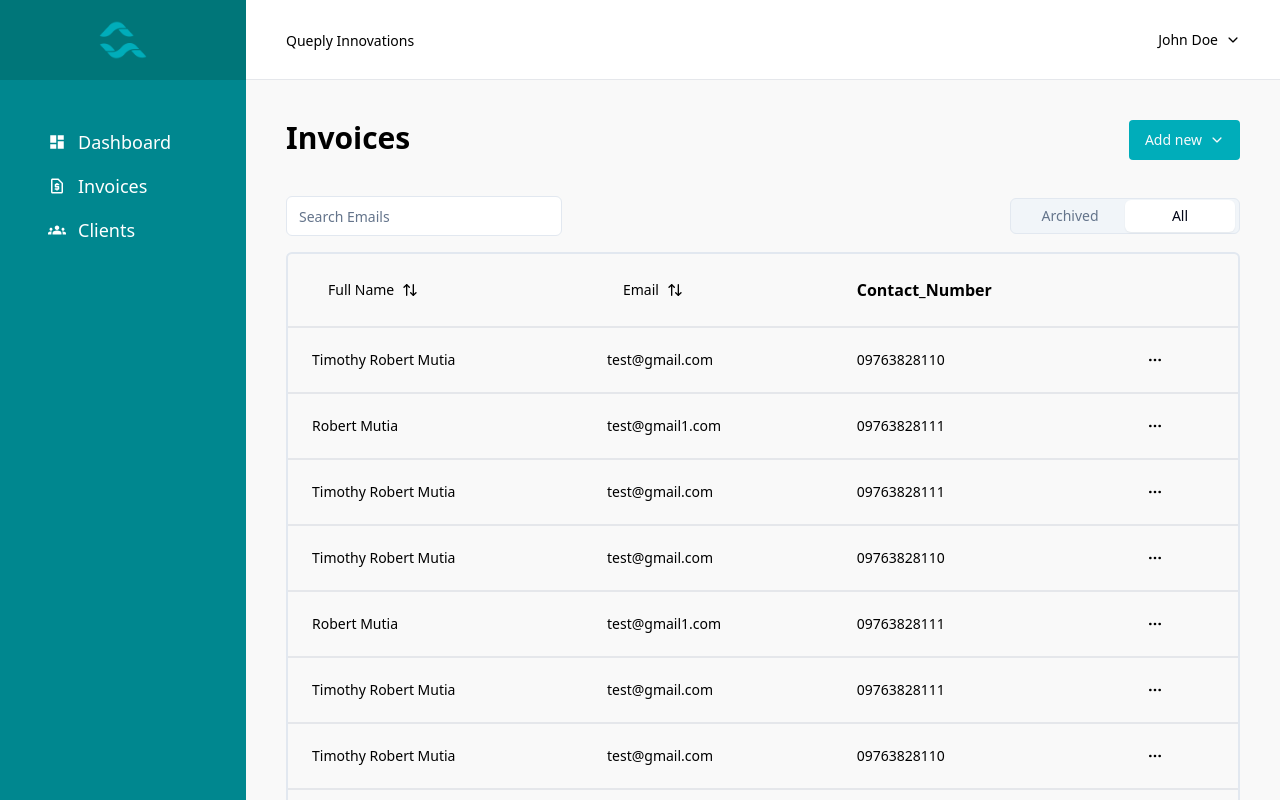
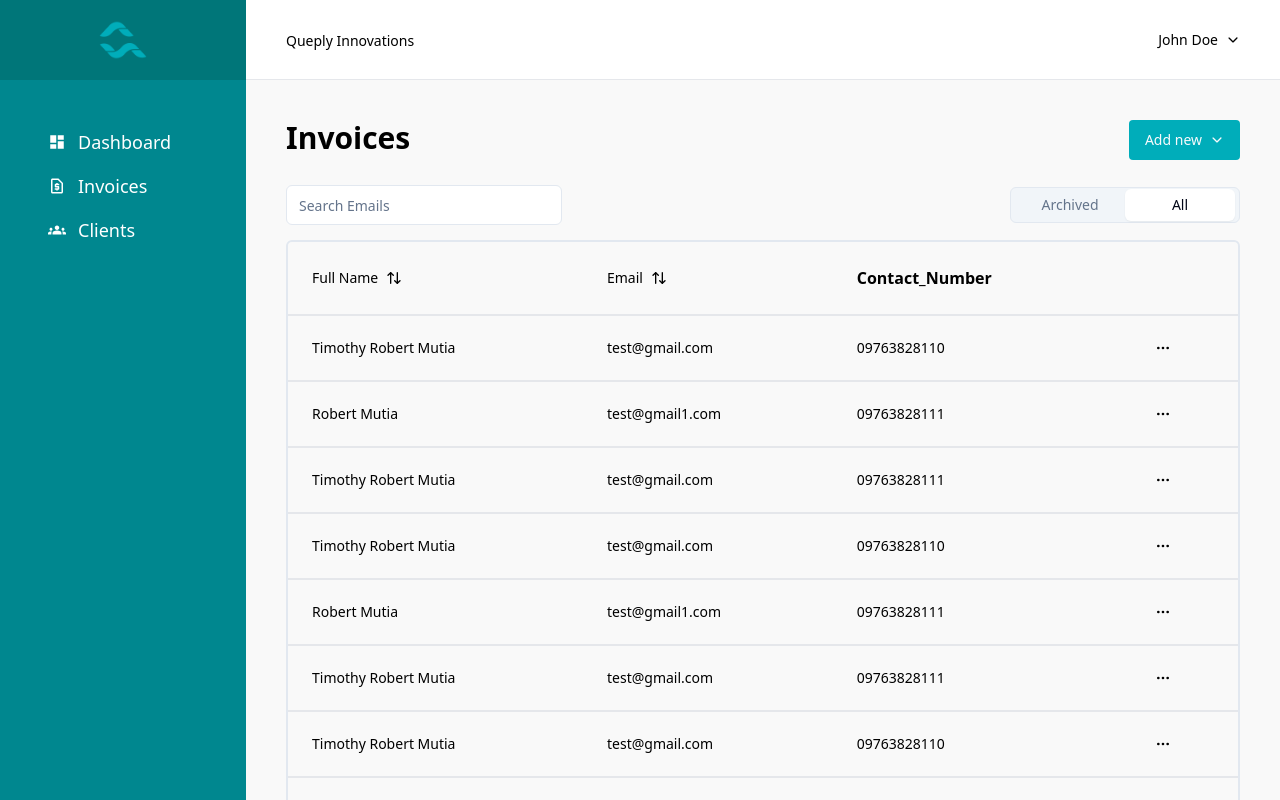
Before and after one commit to clintafk/queply_invoice_system, a React (Vite) app: page /Clients in a window 1280 px wide. Shown: the top 800 px of the page. Built offline with nearby package versions, Linux system fonts and the light colour scheme.

Commit message:
style: adjust some table alignments

```diff
--- a/src/components/ui/ClientDataTable.tsx
+++ b/src/components/ui/ClientDataTable.tsx
@@ -75,15 +75,16 @@ export function ClientDataTable<TData, TValue>({
   })
 
   return (
-    <div>
-      <div className="flex items-center py-4 justify-between">
+  <div className="flex flex-col gap-5">
+    <div className="flex flex-col gap-[10px]">
+      <div className="flex items-center py-[5px] justify-between">
         <Input
           placeholder="Search Emails"
           value={(table.getColumn("email")?.getFilterValue() as string) ?? ""}
           onChange={(event) =>
             table.getColumn("email")?.setFilterValue(event.target.value)
           }
-          className="max-w-[276px] rounded-[6px]"
+          className="max-w-[276px] rounded-[6px] py-2 px-3"
         />
         <Tabs defaultValue="All">
           <TabsList className="w-[230px] h-9 rounded-[6px] text-sm border-gray-border border-solid border-[1px] p-1 flex flex-row">
@@ -124,7 +125,7 @@ export function ClientDataTable<TData, TValue>({
               ))
             )).length ? (
               table.getRowModel().rows.map((row) => (
-                <TableRow className="border-t-2"
+                <TableRow className="border-t-2 text-left"
                   key={row.id}
                   data-state={row.getIsSelected() && "selected"}
                 >
@@ -145,6 +146,7 @@ export function ClientDataTable<TData, TValue>({
             )}
           </TableBody>
         </Table>
+      </div>
     </div>
     <div className="flex flex-row justify-between">
       <div className="flex items-center justify-start py-4 gap-[5px]">
@@ -252,5 +254,6 @@ export function ClientDataTable<TData, TValue>({
       </div>
     </div>
   </div>
+
   )
 }
--- a/src/pages/Clients.tsx
+++ b/src/pages/Clients.tsx
@@ -38,13 +38,7 @@ export default function Clients() {
                     </DropdownMenuContent>
                 </DropdownMenu>
             </div>
-            <div className="flex flex-col gap-[10px]">
-
-                <ClientDataTable columns={ columns } data={sample}></ClientDataTable>
-            </div>
-            <div className="flex flex-row">
-
-            </div>
+            <ClientDataTable columns={ columns } data={sample}></ClientDataTable>
         </div>
     );
 }
--- a/src/tables/Client_Schema.tsx
+++ b/src/tables/Client_Schema.tsx
@@ -34,6 +34,7 @@ export const columns: ColumnDef<client>[] = [
     header: ({ column }) => {
       return (
         <Button
+          className="p-0"
           variant="ghost"
           onClick={() => column.toggleSorting(column.getIsSorted() === "asc")}
         >
@@ -48,6 +49,7 @@ export const columns: ColumnDef<client>[] = [
     header: ({ column }) => {
       return (
         <Button
+          className="p-0"
           variant="ghost"
           onClick={() => column.toggleSorting(column.getIsSorted() === "asc")}
         >
@@ -73,8 +75,7 @@ export const columns: ColumnDef<client>[] = [
       return (
         <DropdownMenu>
           <DropdownMenuTrigger asChild>
-            <Button variant="ghost" className="h-8 w-8 p-0">
-              <span className="sr-only">Open menu</span>
+            <Button variant="ghost" className="h-8 w-8 p-0 flex justify-end">
               <MoreHorizontal className="h-4 w-4" />
             </Button>
           </DropdownMenuTrigger>
```
Lines whose indentation alone changed are shown as unchanged.
